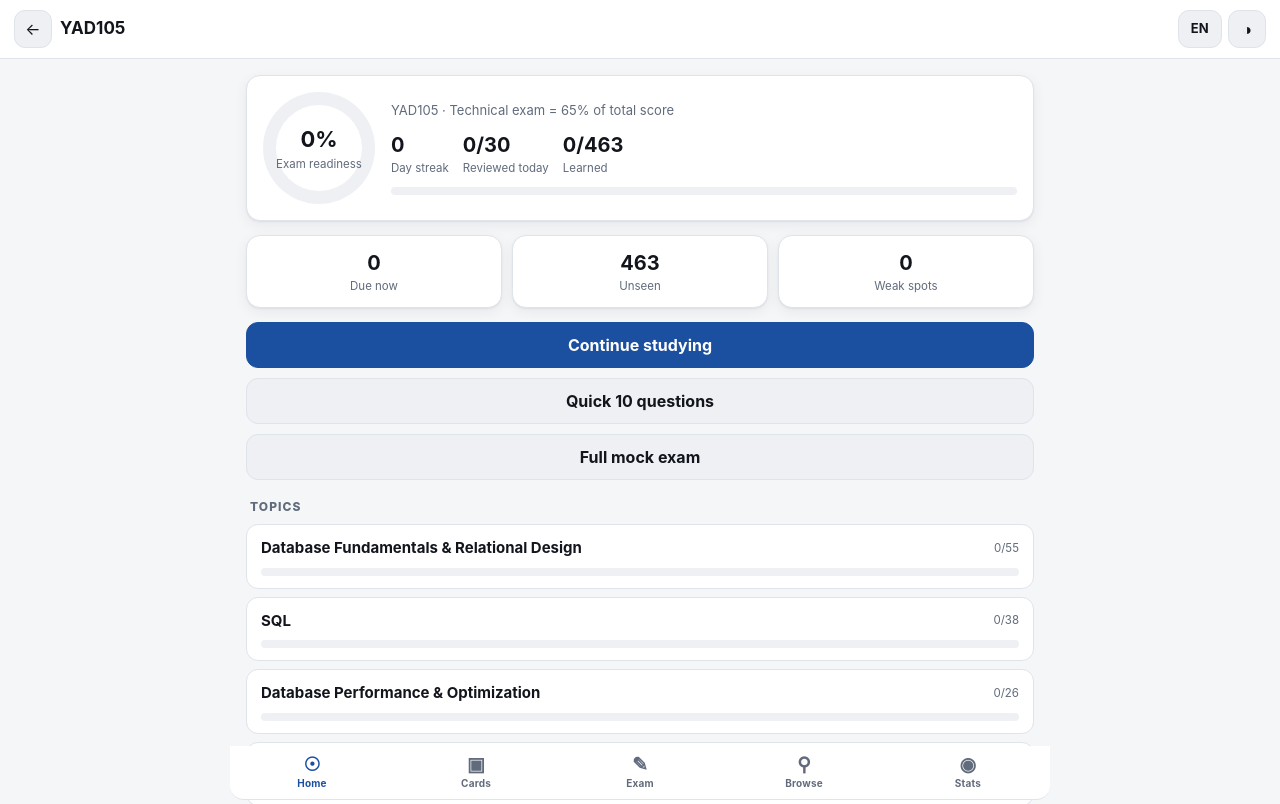
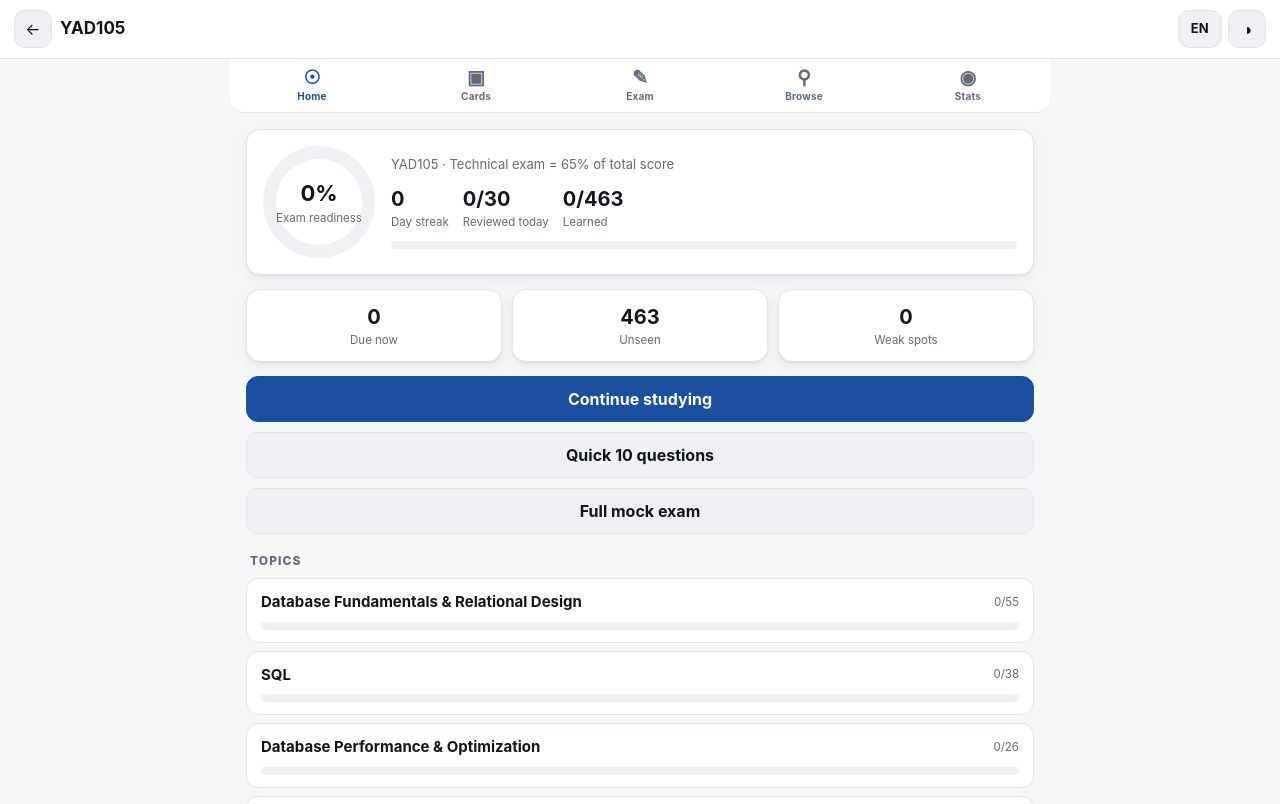
Before and after one commit to steliosk98/ucy-yad105-study, a website with bundled scripts: page index.html in a window 1280 px wide. Shown: the top 804 px of the page. Built offline with nearby package versions, Linux system fonts and the light colour scheme.

Commit message:
Put the nav under the header on desktop instead of below content
Co-Authored-By: Claude Opus 5 <noreply@anthropic.com>

```diff
--- a/css/style.css
+++ b/css/style.css
@@ -62,9 +62,12 @@ main{padding:var(--pad);padding-bottom:calc(88px + var(--safe-b));max-width:820p
 .tabbar a span{font-size:19px;line-height:1}
 .tabbar a.active{color:var(--brand)}
 @media(min-width:760px){
-  .tabbar{position:sticky;top:0;max-width:820px;margin:0 auto;border-top:0;border-bottom:1px solid var(--line);
-    border-radius:0 0 var(--r) var(--r)}
-  main{padding-bottom:40px}
+  /* body children are topbar, main, tabbar - reorder so the nav sits under the header */
+  body{display:flex;flex-direction:column;min-height:100vh}
+  .topbar{order:1}
+  .tabbar{order:2;position:static;width:100%;max-width:820px;margin:0 auto;
+    border-top:0;border-bottom:1px solid var(--line);border-radius:0 0 var(--r) var(--r)}
+  main{order:3;padding-bottom:40px;width:100%}
 }
 
 /* ---------- primitives ---------- */
```
